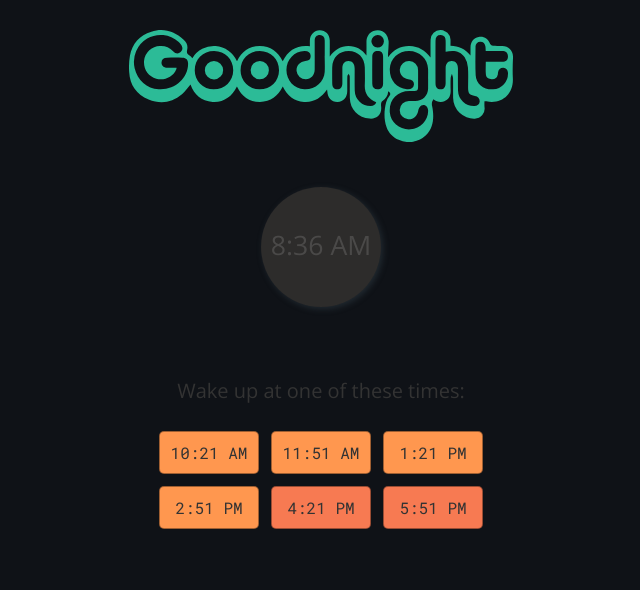
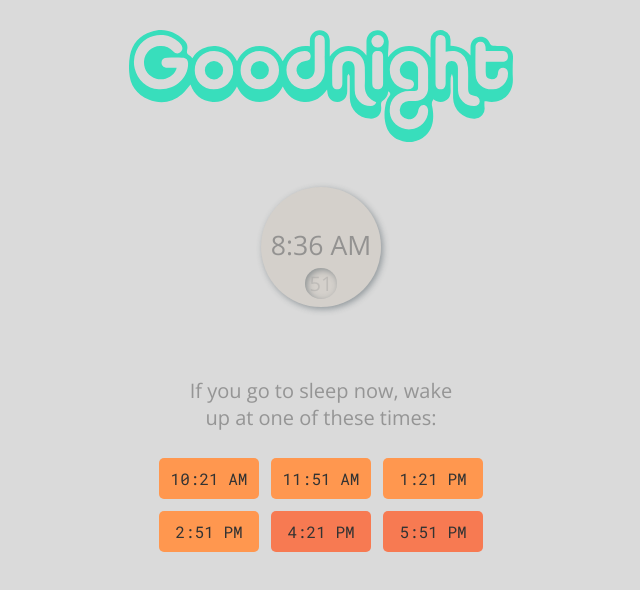
Before and after one commit to trevsm/whentowakeup, a React app: page / in a window 1280 px wide. Shown: the top 590 px of the page, without its empty margins (319-959 px from the left). Built offline with nearby package versions, Linux system fonts and the light colour scheme.

Commit message:
cosmetic tweaks/ color changes

```diff
--- a/public/index.html
+++ b/public/index.html
@@ -10,8 +10,8 @@
   <body>
     <div id="root"></div>
     <script src="https://cdnjs.cloudflare.com/ajax/libs/gsap/1.19.0/TweenMax.min.js"></script>
-    <script src="scripts/CustomEase.min.js"></script>
-    <script src="scripts/index.js"></script>
+    <script src="./scripts/CustomEase.min.js"></script>
+    <script src="./scripts/index.js"></script>
     <script type="text/javascript" src="bundle.js"></script>
   </body>
 </html>
--- a/src/components/App.js
+++ b/src/components/App.js
@@ -32,12 +32,12 @@ class App extends Component {
     this.tick = this.tick.bind(this);
   }
   componentDidMount() {
-    window.setInterval(this.tick, 500);
+    window.setInterval(this.tick, 50);
   }
   tick() {
     const { date } = this.state;
     const newDate = new Date();
-    console.log(date.getSeconds());
+    //console.log(date.getSeconds());
     this.setState({
       date: newDate
     });
@@ -53,8 +53,15 @@ class App extends Component {
           <img src="../images/goodnight.svg" />
         </header>
         <section className="middle">
-          <div className="display-time box-shadow">{convertTime(date)}</div>
-          <p className="instruction">Wake up at one of these times:</p>
+          <div className="display-time box-shadow">
+            {convertTime(date)} <br />
+            <span className="seconds box-shadow-inset">
+              {("0" + date.getSeconds()).slice(-2)}
+            </span>
+          </div>
+          <p className="instruction">
+            If you go to sleep now, wake up at one of these times:
+          </p>
           <table className="wake-times">
             <tbody>
               {grid.map(row => (
--- a/src/styles/App.scss
+++ b/src/styles/App.scss
@@ -4,10 +4,11 @@
 
 // font-family: "Roboto Mono", monospace;
 
-$body-background: grey;
-$display-time: #ffffff24;
+$body-background: #dadada;
+$display-time: #7f7f7fc4;
 $time-background: #b79f862e;
-$goodnight-logo: #f5f74f;
+$goodnight-logo: #38f3bb;
+$instruction: #7f7f7fc4;
 $common-grid: #ff974f;
 $best-times: #f77a52;
 
@@ -33,6 +34,9 @@ body {
 }
 .box-shadow {
   box-shadow: 2px 2px 6px #37474f73;
+}
+.box-shadow-inset {
+  box-shadow: inset 2px 2px 6px #37474f73;
 }
 
 /* ----------Goodnight Logo------------------- */
@@ -60,12 +64,17 @@ body {
   padding-top: 40px;
   border-radius: 100%;
 }
-
+.seconds {
+  color: #93929152;
+  border-radius: 100%;
+  padding: 2px 5px;
+  font-size: 15pt;
+}
 /* ------------Wake up at...-------------- */
 
 .instruction {
-  width: 50vw;
-  min-width: 200px;
+  color: $instruction;
+  width: 280px;
   font-size: 15pt;
   margin-top: 70px;
   margin-bottom: 20px;
@@ -80,7 +89,6 @@ body {
   }
 }
 .table-data {
-  border: 1px solid #00000061;
   padding: 10px;
   min-width: 100px;
   border-radius: 5px;
--- a/src/styles/fire.scss
+++ b/src/styles/fire.scss
@@ -1,15 +1,3 @@
-body {
-  background-color: #0f1217;
-  overflow: hidden;
-  text-align: center;
-}
-
-body,
-html {
-  margin: 0;
-  padding: 0;
-}
-
 svg {
   display: none;
   width: 100%;
```
Also changed, not shown: public/images/goodnight.svg, 3 other files (tests, documents, lock files or other folders).
